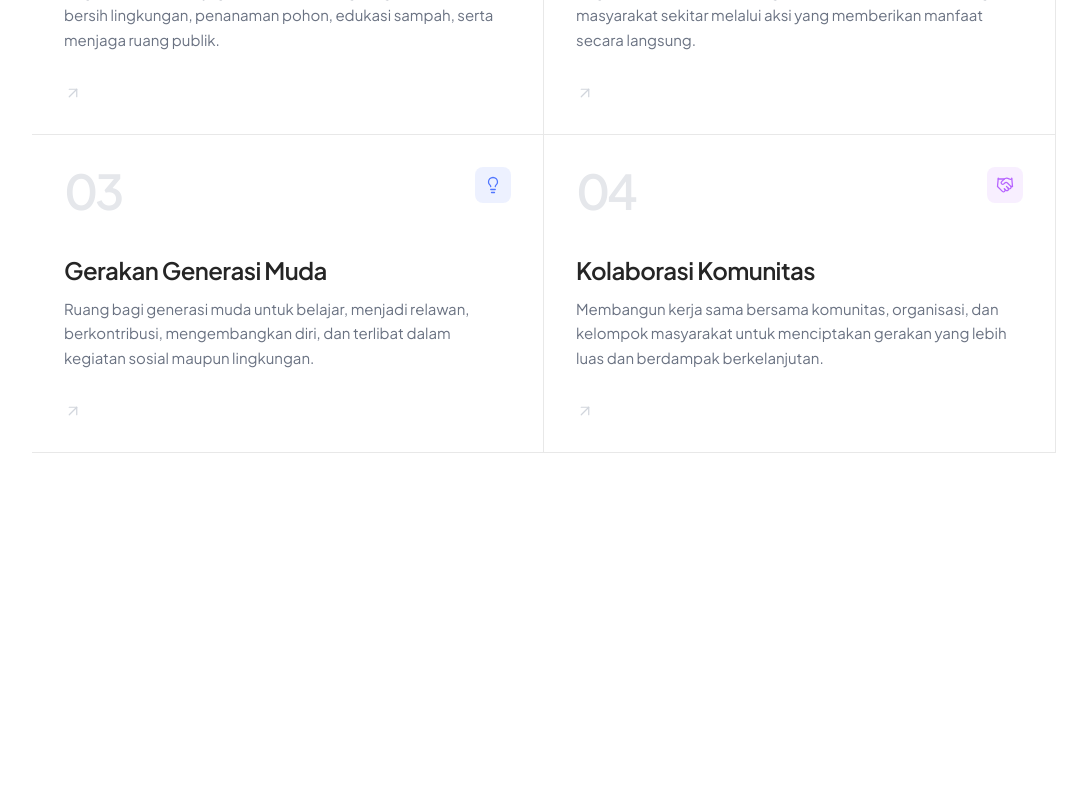
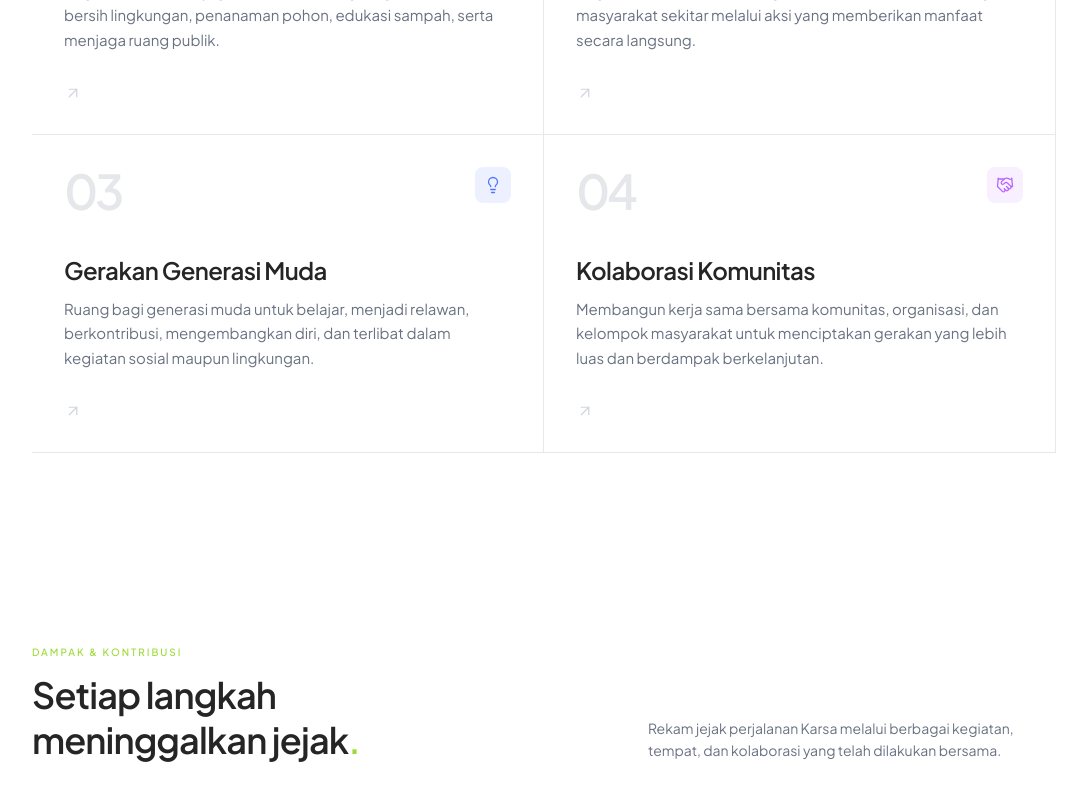
Before and after one commit to RizkyChairi/karsa-community, a Next.js app: page /karsa in a window 1280 px wide. Shown: the part 3310-4110 px from the top of the page, without its empty margins (96-1183 px from the left). Before the commit the page ends 4035 px from the top, so only its background shows below. Built offline with nearby package versions, Linux system fonts and the light colour scheme.

Commit message:
feat: add heading title kontribusi/dampak page

```diff
--- a/src/components/landing/about/dampak-karsa/Dampak.tsx
+++ b/src/components/landing/about/dampak-karsa/Dampak.tsx
@@ -123,6 +123,34 @@ export default function DampakKarsa() {
     : contributions.slice(0, 3)
 
   return (
-    <div></div>
+    <div className="space-y-16 sm:space-y-20 md:space-y-24">
+      <div className="mx-auto max-w-5xl">
+        <ScrollReveal direction="up" duration={0.7}>
+          <div className="grid gap-8 md:grid-cols-12 md:items-end">
+
+            <div className="md:col-span-7">
+              <p className="mb-3 text-[10px] font-medium uppercase tracking-[0.2em] text-karsa-green">
+                Dampak & Kontribusi
+              </p>
+
+              <h2 className="text-2xl font-semibold leading-tight tracking-tight text-karsa-black sm:text-3xl md:text-4xl">
+                Setiap langkah
+                <br />
+                meninggalkan jejak
+                <span className="text-karsa-green">.</span>
+              </h2>
+            </div>
+
+            <div className="md:col-span-5">
+              <p className="max-w-sm text-sm leading-relaxed text-gray-500">
+                Rekam jejak perjalanan Karsa melalui berbagai kegiatan,
+                tempat, dan kolaborasi yang telah dilakukan bersama.
+              </p>
+            </div>
+
+          </div>
+        </ScrollReveal>
+      </div>
+    </div>
   )
 }
```
